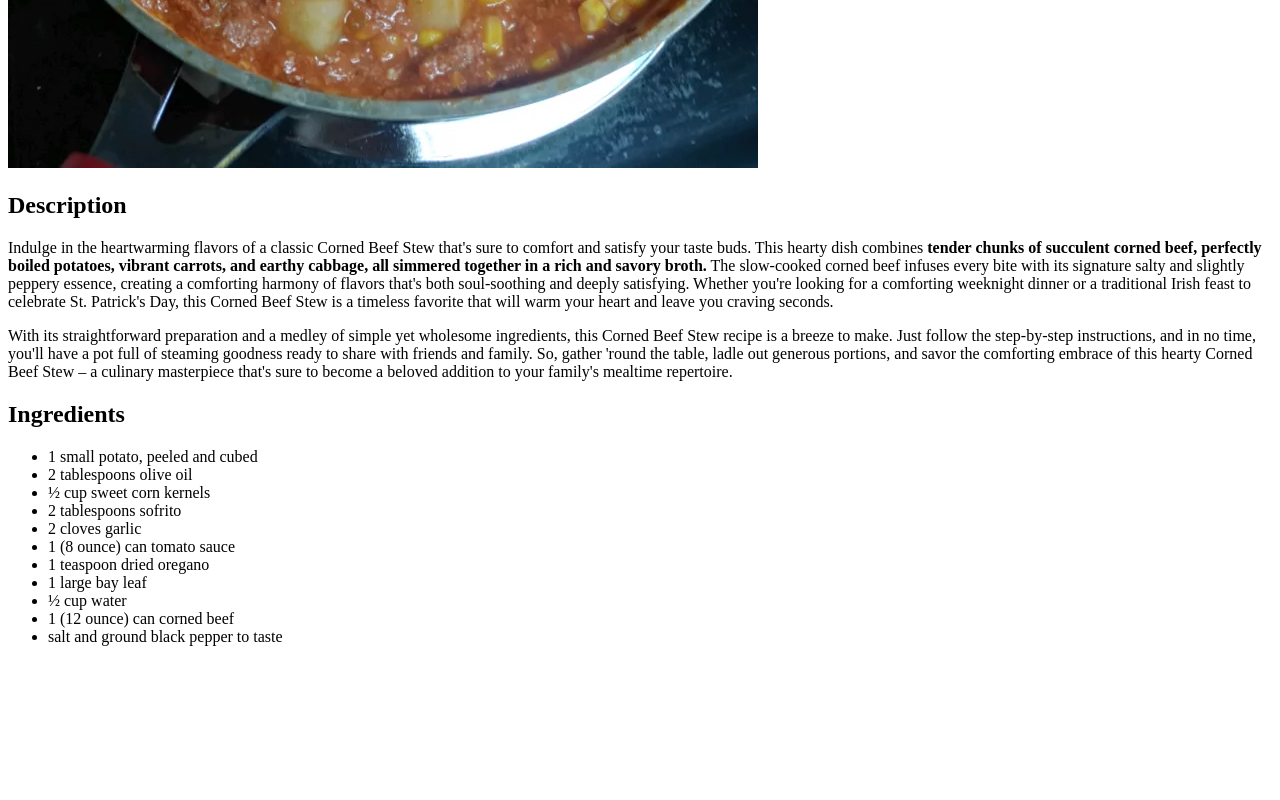
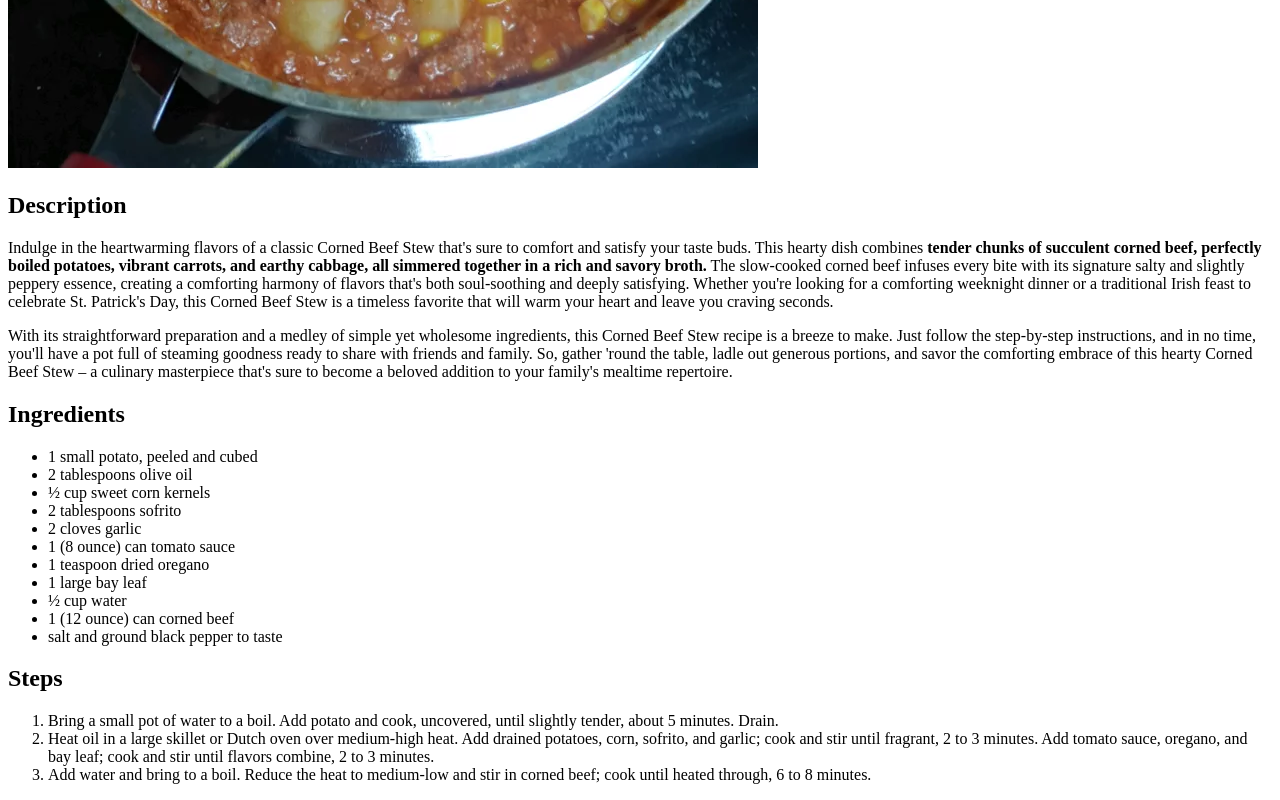
Before and after one commit to DDonnelly123/odin-recipes, a plain HTML site: page recipes/cornedbeefhash.html in a window 1280 px wide. Shown: the part 662-1462 px from the top of the page. Before the commit the page ends 1324 px from the top, so only its background shows below. Drawn offline with Linux system fonts and the light colour scheme.

Commit message:
feat: add steps header and list of instructions

```diff
--- a/recipes/cornedbeefhash.html
+++ b/recipes/cornedbeefhash.html
@@ -38,5 +38,13 @@ So, gather 'round the table, ladle out generous portions, and savor the comforti
     <li>salt and ground black pepper to taste</li>
 </ul>
 
+<h2>Steps</h2>
+
+<ol>
+    <li>Bring a small pot of water to a boil. Add potato and cook, uncovered, until slightly tender, about 5 minutes. Drain.</li>
+    <li>Heat oil in a large skillet or Dutch oven over medium-high heat. Add drained potatoes, corn, sofrito, and garlic; cook and stir until fragrant, 2 to 3 minutes. Add tomato sauce, oregano, and bay leaf; cook and stir until flavors combine, 2 to 3 minutes.</li>
+    <li>Add water and bring to a boil. Reduce the heat to medium-low and stir in corned beef; cook until heated through, 6 to 8 minutes.</li>
+</ol>
+
 </body>
 </html>
```
